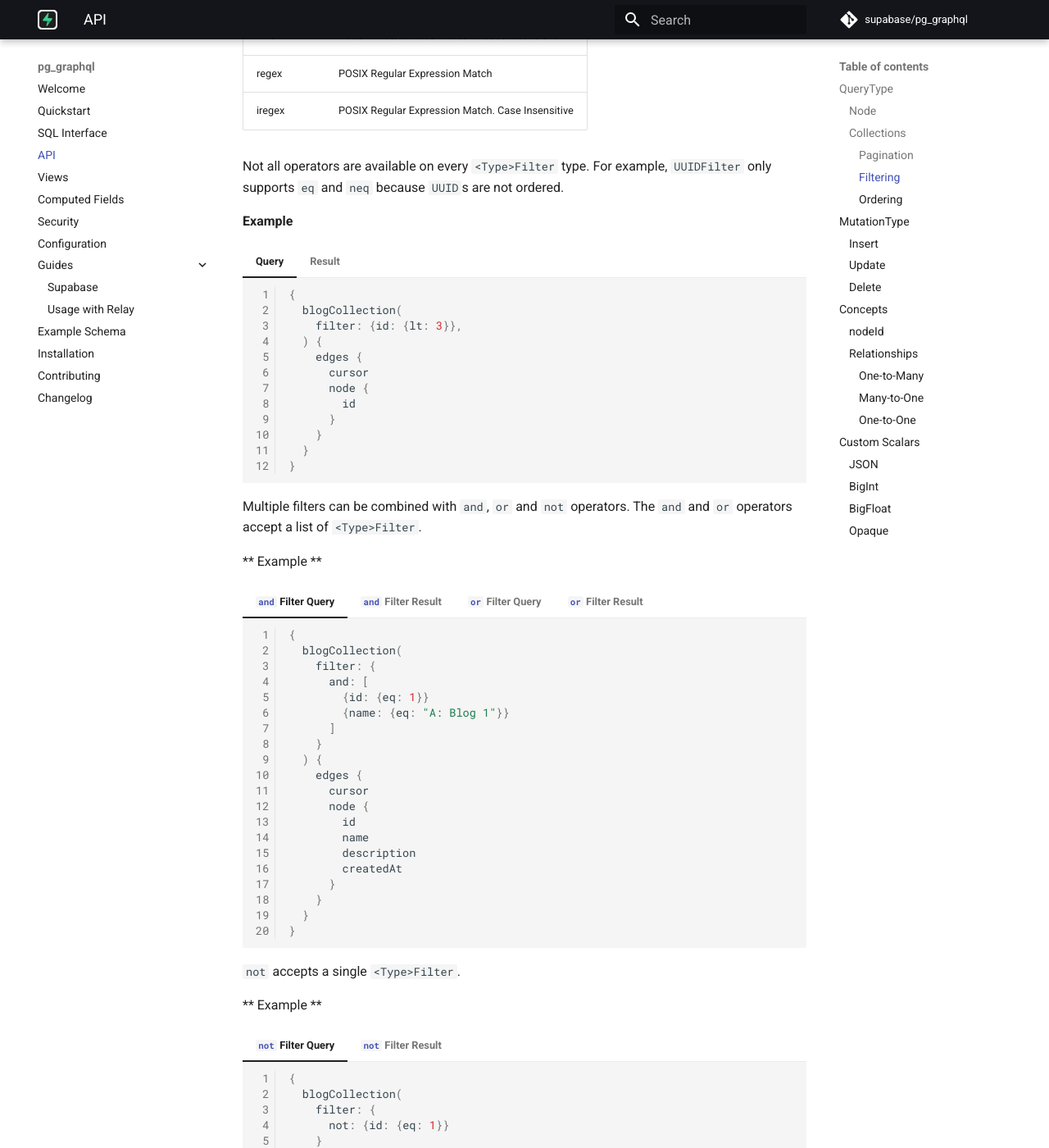
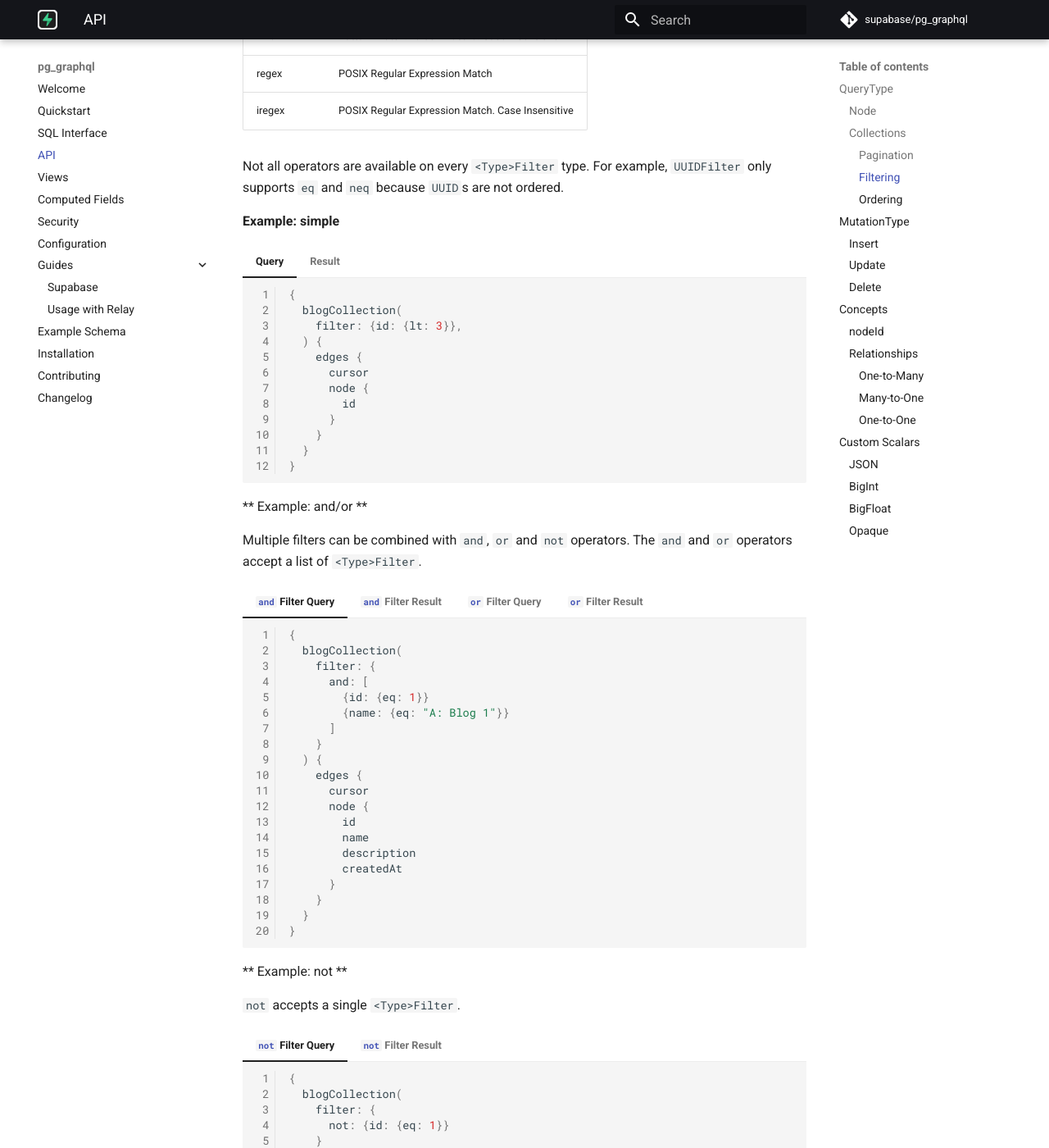
Before and after one commit to supabase/pg_graphql, an MkDocs documentation site: the page built from docs/api.md, in a window 1280 px wide and 1400 px high, scrolled down 6167 px. Shown: the whole window at 82% size. Built offline with MkDocs 1.6.1 and Material for MkDocs 9.7.7, drawn with Linux system fonts in a browser that asks for light colours; comment, search, counter and statistics services are not loaded; some of the changed text lies outside the part shown.

````diff
--- a/docs/api.md
+++ b/docs/api.md
@@ -528,7 +528,7 @@ The following list shows the operators that may be available on `<Type>Filter` t
 Not all operators are available on every `<Type>Filter` type. For example, `UUIDFilter` only supports `eq` and `neq` because `UUID`s are not ordered.
 
 
-**Example**
+**Example: simple**
 
 === "Query"
     ```graphql
@@ -571,9 +571,10 @@ Not all operators are available on every `<Type>Filter` type. For example, `UUID
     }
     ```
 
+
+** Example: and/or **
+
 Multiple filters can be combined with `and`, `or` and `not` operators. The `and` and `or` operators accept a list of `<Type>Filter`.
-
-** Example **
 
 === "`and` Filter Query"
     ```graphql
@@ -674,9 +675,10 @@ Multiple filters can be combined with `and`, `or` and `not` operators. The `and`
     }
     ```
 
+
+** Example: not **
+
 `not` accepts a single `<Type>Filter`.
-
-** Example **
 
 === "`not` Filter Query"
     ```graphql
@@ -881,9 +884,10 @@ Empty filters are ignored, i.e. they behave as if the operator was not specified
     }
     ```
 
+
+** Example: implicit and **
+
 Multiple column filters at the same level will be implicitly combined with boolean `and`. In the following example the `id: {eq: 1}` and `name: {eq: "A: Blog 1"}` will be `and`ed.
-
-** Example **
 
 === "Query"
     ```graphql
````
Also changed, not shown: other parts of docs/api.md (+6 -9 lines).
